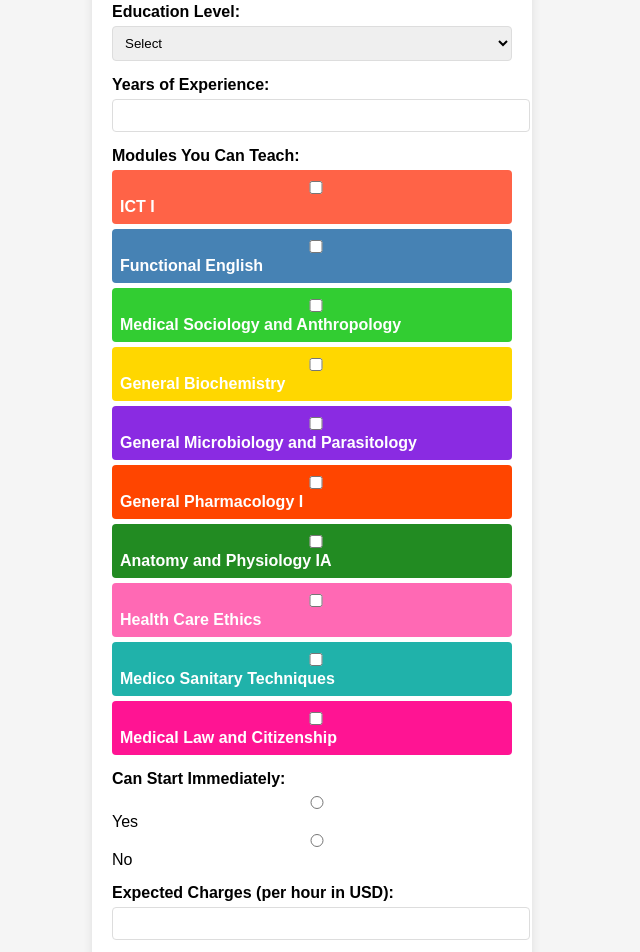
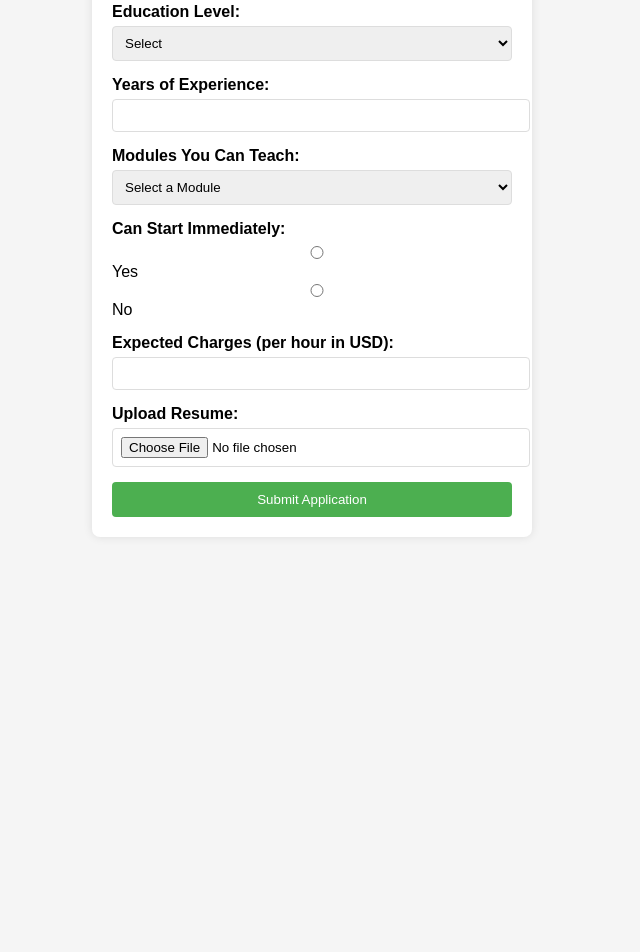
Before and after one commit to occultedge/teacherapplicatinform, a plain HTML site: page index.html in a window 1280 px wide. Shown: the part 484-1436 px from the top of the page, without its empty margins (328-968 px from the left). After the commit the page ends 1029 px from the top, so only its background shows below. Drawn offline with Linux system fonts and the light colour scheme.

Commit message:
Update index.html

```diff
--- a/index.html
+++ b/index.html
@@ -115,19 +115,23 @@
                 <label for="experience">Years of Experience:</label>
                 <input type="number" id="experience" name="experience" min="0" required>
             </div>
-            <div class="form-group modules-group">
-                <label>Modules You Can Teach:</label>
-                <div class="ict"><input type="checkbox" name="modules" value="ICT I"> ICT I</div>
-                <div class="english"><input type="checkbox" name="modules" value="Functional English"> Functional English</div>
-                <div class="sociology"><input type="checkbox" name="modules" value="Medical Sociology and Anthropology"> Medical Sociology and Anthropology</div>
-                <div class="biochemistry"><input type="checkbox" name="modules" value="General Biochemistry"> General Biochemistry</div>
-                <div class="microbiology"><input type="checkbox" name="modules" value="General Microbiology and Parasitology"> General Microbiology and Parasitology</div>
-                <div class="pharmacology"><input type="checkbox" name="modules" value="General Pharmacology I"> General Pharmacology I</div>
-                <div class="anatomy"><input type="checkbox" name="modules" value="Anatomy and Physiology IA"> Anatomy and Physiology IA</div>
-                <div class="ethics"><input type="checkbox" name="modules" value="Health Care Ethics"> Health Care Ethics</div>
-                <div class="sanitary"><input type="checkbox" name="modules" value="Medico Sanitary Techniques"> Medico Sanitary Techniques</div>
-                <div class="law"><input type="checkbox" name="modules" value="Medical Law and Citizenship"> Medical Law and Citizenship</div>
-            </div>
+            <div class="form-group">
+    <label for="modules">Modules You Can Teach:</label>
+    <select id="modules" name="modules" required>
+        <option value="">Select a Module</option>
+        <option value="ICT I">ICT I</option>
+        <option value="Functional English">Functional English</option>
+        <option value="Medical Sociology and Anthropology">Medical Sociology and Anthropology</option>
+        <option value="General Biochemistry">General Biochemistry</option>
+        <option value="General Microbiology and Parasitology">General Microbiology and Parasitology</option>
+        <option value="General Pharmacology I">General Pharmacology I</option>
+        <option value="Anatomy and Physiology IA">Anatomy and Physiology IA</option>
+        <option value="Health Care Ethics">Health Care Ethics</option>
+        <option value="Medico Sanitary Techniques">Medico Sanitary Techniques</option>
+        <option value="Medical Law and Citizenship">Medical Law and Citizenship</option>
+    </select>
+</div>
+
             <div class="form-group">
                 <label>Can Start Immediately:</label>
                 <input type="radio" name="startImmediately" value="Yes" required> Yes
```
